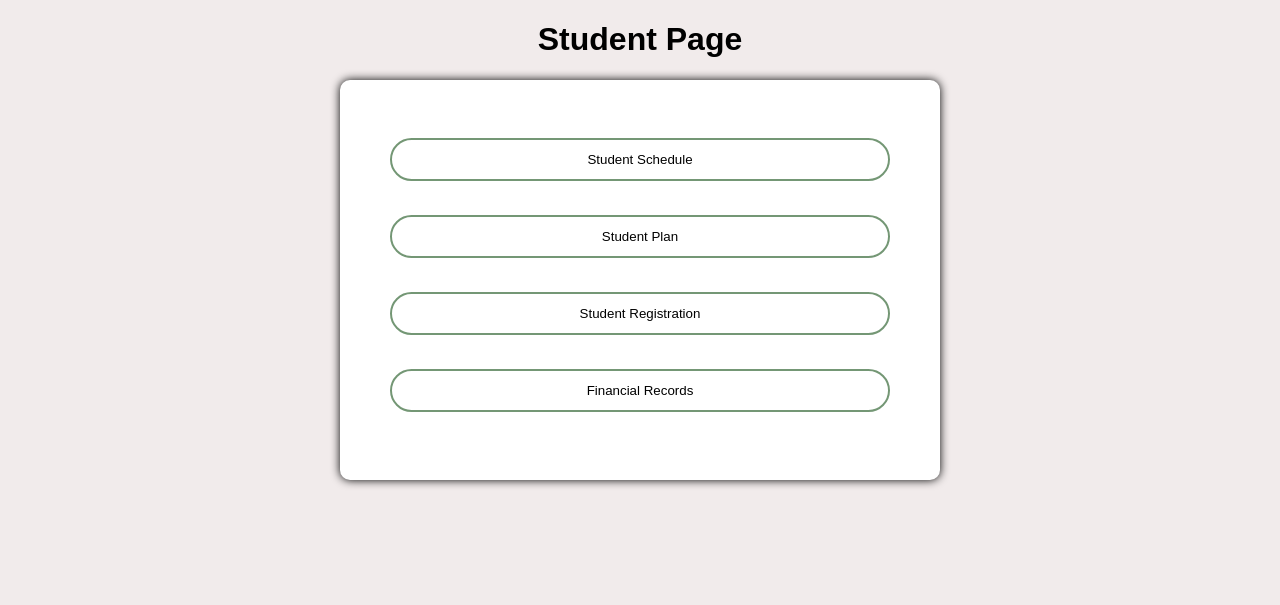
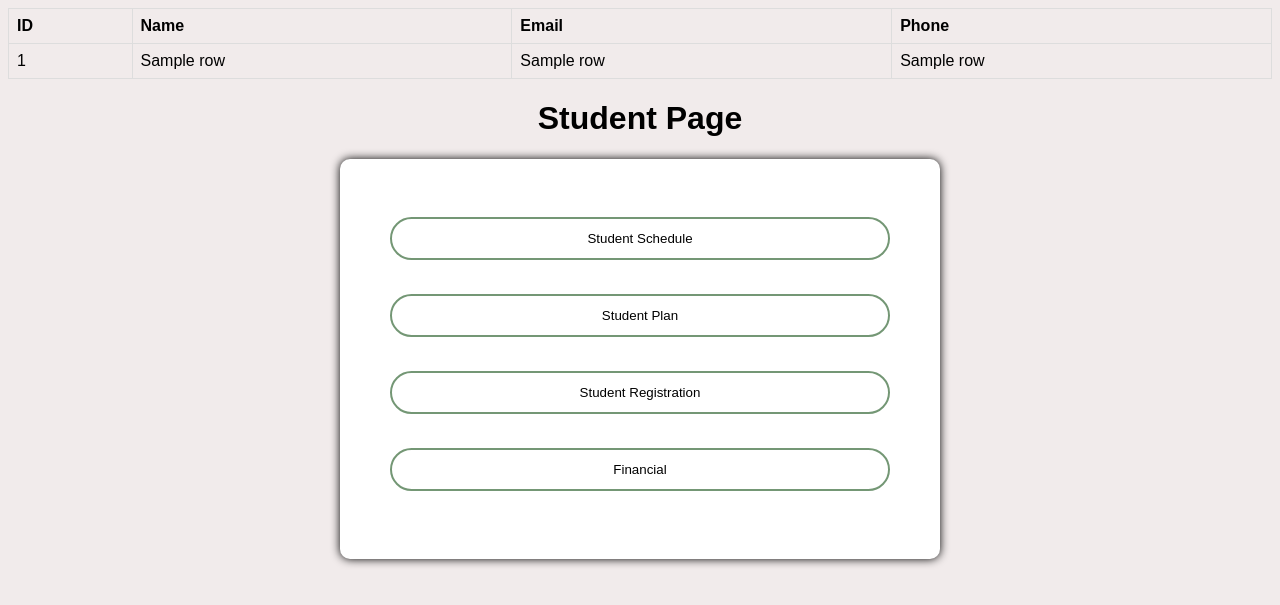
Before and after one commit to Naghamsweet/project, a Flask app: template templates/afterLogin.html in a window 1280 px wide. Shown: the top 605 px of the page. Run offline with Flask 2, Linux system fonts and the light colour scheme; the template is opened without the code that fills it: most values are stand-ins (such as "Sample title", 1, 10 or a date in 2020); some libraries are stand-ins or nearby versions.

Commit message:
the third version

```diff
--- a/Python.py
+++ b/Python.py
@@ -1,4 +1,6 @@
 from ast import Return
+from genericpath import exists
+from itertools import count
 from sqlite3 import Cursor, connect
 from flask import Flask, render_template, request, flash, abort, current_app, make_response
 
@@ -12,8 +14,14 @@ from os import path
 import webbrowser
 import speech_recognition as sr
 import pymysql
+import mysql.connector
+connection=pymysql.connect(host="localhost",user="root",password="123456",database="pythondb")
+cursor = connection.cursor()
 
 
+def information(username):
+    user_name=username
+    return username
 
 app = Flask(__name__)
 app.secret_key = "manbearpig_MUDMAN888"
@@ -39,13 +47,44 @@ def contact():
 def Howtouse():
     return render_template("Howtouse.html")
 
-@app.route("/loginforstudent" ,methods=['POST'] )
+@app.route("/loginforstudent",methods=['POST']  )
 def loginforstudent():
-    return render_template("afterLogin.html")
+         username=request.form.get("username")
+         password=request.form.get("password")
+         user=information(username)
+         q=("SELECT * FROM  employee WHERE emp_name=(%s)")
+         v=(username)
+         cursor.execute(q,v)
+         data2 = cursor.fetchall()
+         q3=("SELECT count(*) FROM employee WHERE emp_name=(%s)")
+         v3=(username)
+         v=cursor.execute(q3,v3)
+         value34=cursor.fetchone()[0]
 
-@app.route("/StudentSchedule")
-def StudentSchedule():
-    return render_template("StudentSchedule.html")
+         if (value34 == 0):
+           return render_template("login.html")
+         else:
+          return render_template("afterLogin.html",value2=data2)#value=data , )
+
+
+@app.route("/afterLogin/<name>")
+def afterLogin(name):
+    q=("SELECT * FROM  employee WHERE emp_name=(%s)")
+    v=(name)
+    cursor.execute(q,v)
+    data2 = cursor.fetchall()
+    return render_template("afterLogin.html",value2=data2)
+
+
+@app.route("/StudentSchedule/<name>")
+def StudentSchedule(name):
+
+   q=("SELECT * FROM  student_schedule WHERE name=(%s)")
+   v=(name)
+   cursor.execute(q,v)
+   data2 = cursor.fetchall()
+
+   return render_template("StudentSchedule.html",course=data2)
 
 @app.route("/StudentPlan")
 def StudentPlan():
@@ -55,6 +94,14 @@ def StudentPlan():
 def StudentRegestration():
     return render_template("StudentRegestration.html")
 
+@app.route("/Financial/<name>")
+def Financial(name):
+   q=("SELECT * FROM  financial WHERE name=(%s)")
+   v=(name)
+   cursor.execute(q,v)
+   data2 = cursor.fetchall()
+   return render_template("Financial.html",financial=data2)
+
 
 if __name__=="__main__":
      app.run(port=9000)
--- a/templates/afterLogin.html
+++ b/templates/afterLogin.html
@@ -9,18 +9,64 @@
 
     </head>
     <body>
+       <!--
+      <table>
+        <thead>
+        <tr>
+            <th>ID</th>
+            <th>Name</th>
+            <th>Email</th>
+            <th>Phone</th>
+        </tr>
+        </thead>
+        <tbody>
+            {% for row in value %}
+                <tr>
+                    <td>{{row[0]}}</td>
+                    <td>{{row[1]}}</td>
+                    <td>{{row[2]}}</td>
+                    <td>{{row[3]}}</td>
+                </tr>
+            {% endfor %}
+        </tbody>
+    </table> -->
+
+    <table>
+        <thead>
+        <tr>
+            <th>ID</th>
+            <th>Name</th>
+            <th>Email</th>
+            <th>Phone</th>
+        </tr>
+        </thead>
+        <tbody>
+            {% for row in value2 %}
+                <tr>
+                    <td>{{row[0]}}</td>
+                    <td>{{row[1]}}</td>
+                    <td>{{row[2]}}</td>
+                    <td>{{row[3]}}</td>
+                </tr>
+
+        </tbody>
+    </table>
+
         <center> <h1> Student Page </h1> </center>
-        <form>
+
         <div class="container">
-        <a href="{{ url_for('StudentSchedule') }}"><input type="button" value="Student Schedule" class="button1"> </a>
+        <a href="{{ url_for('StudentSchedule',name=row[1]) }}"><input type="button" value="Student Schedule" class="button1"> </a>
         <br><br>
         <a href="{{ url_for('StudentPlan') }}"><input type="button" value="Student Plan" class="button1"> </a>
         <br><br>
         <a href="{{ url_for('StudentRegestration') }}"><input type="button" value="Student Registration" class="button1"> </a>
         <br><br>
-        <button type="button" onclick="alert('500!')" class="button1 a">Financial Records</button>
+        <a href="{{ url_for('Financial',name=row[1]) }}"><input type="button" value="Financial" class="button1"> </a>
 
-    </div>
+
+         </div>
+ {% endfor %}
+
 
     </body>
     <Script>
@@ -40,9 +86,12 @@
               document.getElementsByClassName("button1")[2].click();
 
             },
+           'السجل المالي':function(){
+            document.getElementsByClassName("button1")[3].click();
 
+            },
              'رجوع':function(){
-
+                window.location.replace("http://127.0.0.1:9000/login ")
 
           },
 
--- a/templates/login.html
+++ b/templates/login.html
@@ -9,7 +9,7 @@
 </head>
 <body>
     <center> <h1> Student Login Form </h1> </center>
-    <form id="info"action="loginforstudent" method="POST">
+    <form id="info"action="loginforstudent"  method="POST">
         <div class="container">
             <label>Username : </label>
             <input type="text" placeholder="Enter Username" name="username" id="name" required>
@@ -50,7 +50,7 @@
             }
            },
            'رجوع':function(){
-
+            window.location.replace("http://127.0.0.1:9000/ ")
 
           },
          }
```
Also changed, not shown: templates/Financial.html (added, +54 -0 lines), templates/StudentSchedule.html (added, +52 -0 lines), templates/main.html (+6 -5 lines).
